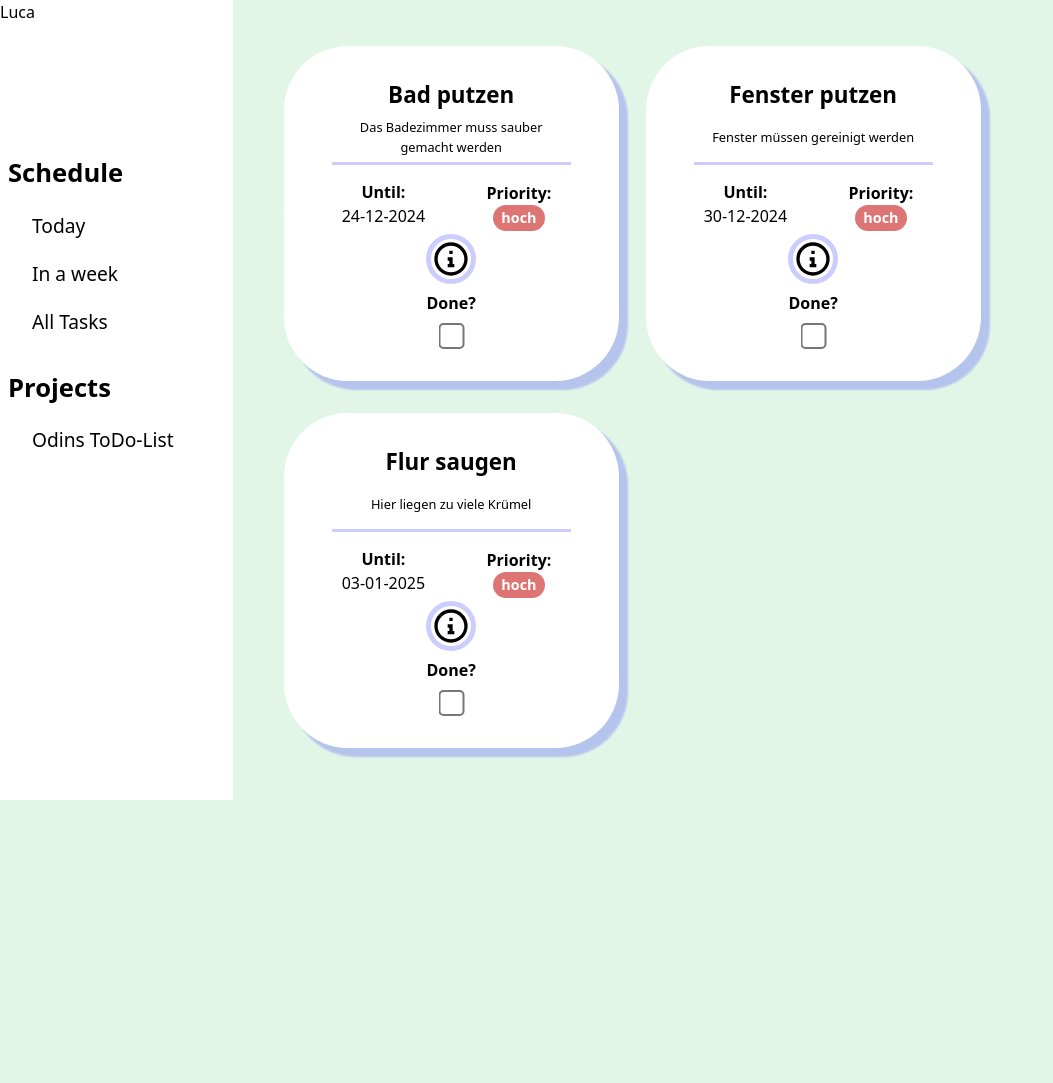
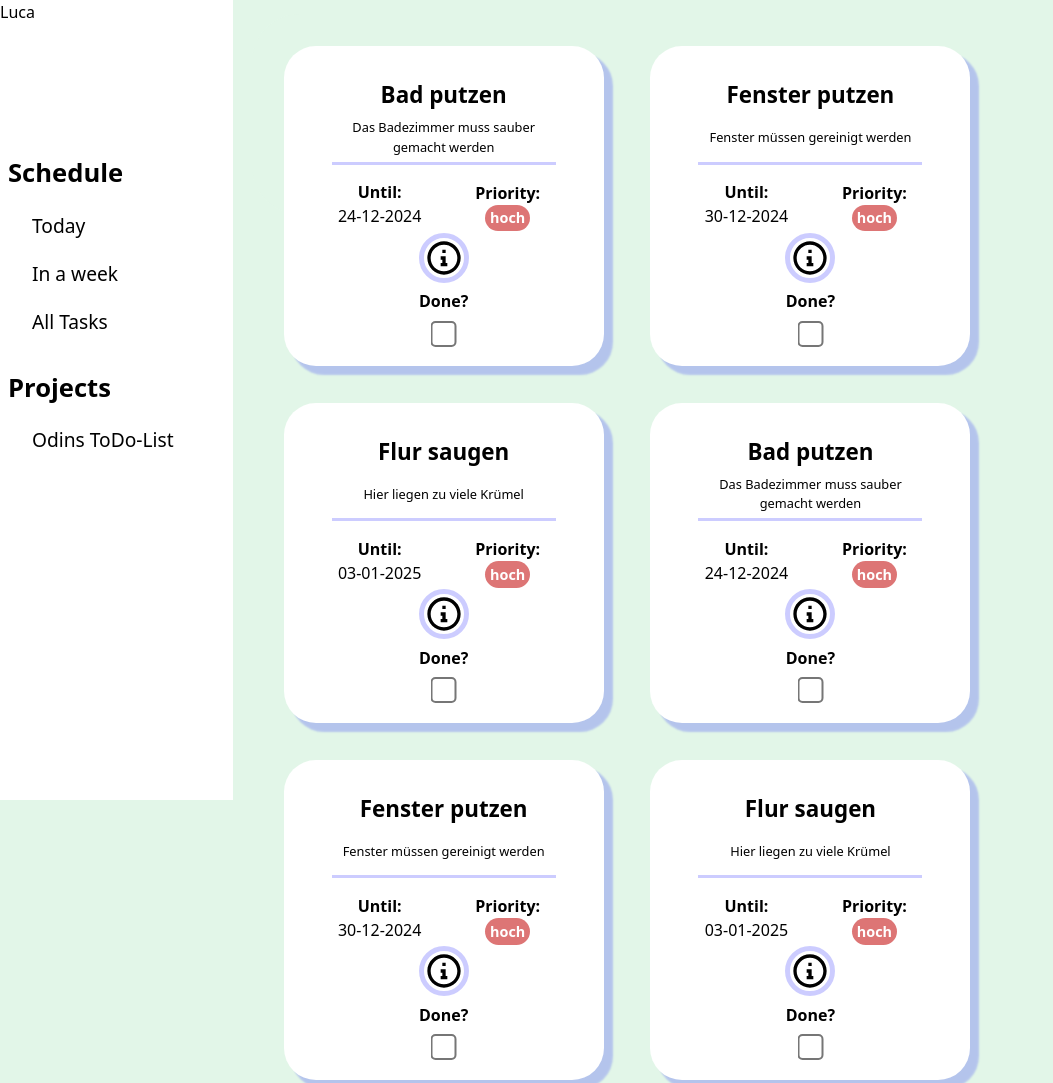
Before and after one commit to LucaDeeken/toDo, a website built with webpack: page src/template.html in a window 1280 px wide. Shown: the top 1083 px of the page, without its empty margins (0-1053 px from the left). Before the commit the page ends 800 px from the top, so only its background shows below. Built offline with nearby package versions, Linux system fonts and the light colour scheme.

Commit message:
adjust cards and add delete png

```diff
--- a/src/index.js
+++ b/src/index.js
@@ -25,7 +25,21 @@ const Aufgaben = new Project("Aufgaben");
 Aufgaben.addToDo("Bad putzen", "Das Badezimmer muss sauber gemacht werden", "12.24.2024", "hoch", "keine AHnung");
 Aufgaben.addToDo("Fenster putzen", "Fenster müssen gereinigt werden", "12.30.2024", "hoch", "keine AHnung");
 Aufgaben.addToDo("Flur saugen", "Hier liegen zu viele Krümel", "01.03.2025", "hoch", "keine AHnung");
-
+Aufgaben.addToDo("Bad putzen", "Das Badezimmer muss sauber gemacht werden", "12.24.2024", "hoch", "keine AHnung");
+Aufgaben.addToDo("Fenster putzen", "Fenster müssen gereinigt werden", "12.30.2024", "hoch", "keine AHnung");
+Aufgaben.addToDo("Flur saugen", "Hier liegen zu viele Krümel", "01.03.2025", "hoch", "keine AHnung");
+Aufgaben.addToDo("Bad putzen", "Das Badezimmer muss sauber gemacht werden", "12.24.2024", "hoch", "keine AHnung");
+Aufgaben.addToDo("Fenster putzen", "Fenster müssen gereinigt werden", "12.30.2024", "hoch", "keine AHnung");
+Aufgaben.addToDo("Flur saugen", "Hier liegen zu viele Krümel", "01.03.2025", "hoch", "keine AHnung");
+Aufgaben.addToDo("Bad putzen", "Das Badezimmer muss sauber gemacht werden", "12.24.2024", "hoch", "keine AHnung");
+Aufgaben.addToDo("Fenster putzen", "Fenster müssen gereinigt werden", "12.30.2024", "hoch", "keine AHnung");
+Aufgaben.addToDo("Flur saugen", "Hier liegen zu viele Krümel", "01.03.2025", "hoch", "keine AHnung");
+Aufgaben.addToDo("Bad putzen", "Das Badezimmer muss sauber gemacht werden", "12.24.2024", "hoch", "keine AHnung");
+Aufgaben.addToDo("Fenster putzen", "Fenster müssen gereinigt werden", "12.30.2024", "hoch", "keine AHnung");
+Aufgaben.addToDo("Flur saugen", "Hier liegen zu viele Krümel", "01.03.2025", "hoch", "keine AHnung");
+Aufgaben.addToDo("Bad putzen", "Das Badezimmer muss sauber gemacht werden", "12.24.2024", "hoch", "keine AHnung");
+Aufgaben.addToDo("Fenster putzen", "Fenster müssen gereinigt werden", "12.30.2024", "hoch", "keine AHnung");
+Aufgaben.addToDo("Flur saugen", "Hier liegen zu viele Krümel", "01.03.2025", "hoch", "keine AHnung");
 
 // Aufgaben.editName("Tortellini");
 
--- a/src/styles.css
+++ b/src/styles.css
@@ -119,7 +119,7 @@ body {
     border-radius: 3rem;
     grid-template-columns: repeat(auto-fit, minmax(330px, 330px));
     height: 200px;
-    gap: 2rem;
+    gap: 2.3rem;
     padding: 2rem;
 }
 
@@ -130,12 +130,13 @@ body {
     grid-template-rows: 1fr 1fr 1fr 1.8fr 1fr 1fr;
     grid-template-columns: 1fr 1fr;
     background-color: white;
-    border-radius: 4rem;
+    border-radius: 2rem;
     box-shadow: 8px 8px 2px 1px rgba(0, 0, 255, .2);
     padding: 2rem;
     row-gap: 0.1rem;
-    height: 335px;
-    width: 335px;
+    height: 320px;
+    width: 320px;
+    position: relative;
 
 }
 #container {
@@ -158,6 +159,7 @@ body {
     font-size: 0.8rem;
     border-bottom: 3px solid rgba(0, 0, 255, .2);
     padding: 0.3rem;
+    font-weight: 500;
     margin-bottom: 0.7rem;
     min-height: 51px;
     align-content: center;
```
Also changed, not shown: src/images/delete.png (added).
